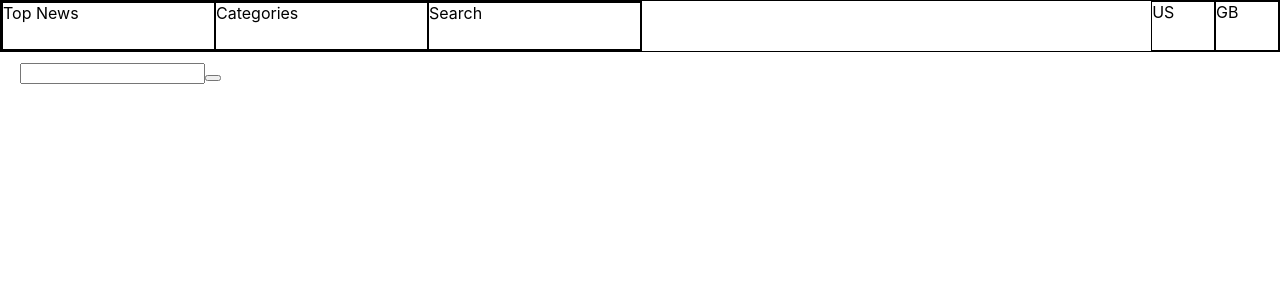
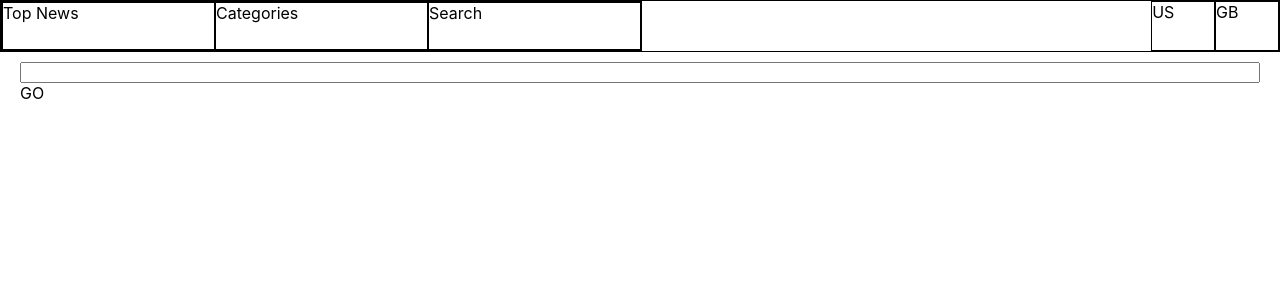
Before and after one commit to ufombam/my_SPA, a React (Create React App) app: page / in a window 1280 px wide. Both pictures are taken after a click on the element "Search". Shown: the top 300 px of the page. Built offline with nearby package versions, Linux system fonts and the light colour scheme.

Commit message:
fixing filter bug

```diff
--- a/src/App.js
+++ b/src/App.js
@@ -19,7 +19,7 @@ function App() {
           country: "US"
         },
         author: null,
-        title: "Kansas State vs. Michigan State",
+        title: "United State vs. Michigan State",
         description: "Kansas State survived a thrilling OT showdown with ...",
         url: "https://www.youtube.com/watch?v=3eC14g8pYM0",
         urlToImage: "https://i.ytimg.com/vi/3eC14g8pYM0/maxresdefault.jpg",
@@ -33,7 +33,7 @@ function App() {
           country: "US"
         },
         author: null,
-        title: "Kansas State vs. Michigan State",
+        title: "Newyork State vs. Michigan State",
         description: "Kansas State survived a thrilling OT showdown with ...",
         url: "https://www.youtube.com/watch?v=3eC14g8pYM0",
         urlToImage: "https://i.ytimg.com/vi/3eC14g8pYM0/maxresdefault.jpg",
@@ -70,11 +70,15 @@ function App() {
     }
   ];
 
-
+  useEffect(() => {
+    filterNewsByCountry()
+  }, [country])
 
   //handles switching of country and filtering of country specific news
   const handleCountryChange = country => {
     setCountry(country);
+    filterNewsByCountry();
+    handleNewsSearch();
   };
 
   //Filter the raw news array depending on the country selected
@@ -84,13 +88,13 @@ function App() {
   }
 
 //Search news and filter handler for Search Page
-  const handleNewsSearch = (e) => {
-    e.preventDefault();
-    const { inputString } = e.target.elements;
+  const handleNewsSearch = () => {
+    const inputElement = document.getElementsByTagName('input');
+    const inputString = inputElement[0].value;
     //filter news for search page
     let filteredNewsArray = rawNews.filter(x => {
       let srchString = x.content.concat(x.description, x.title, x.source.name);
-      if (srchString.toLocaleLowerCase().includes(inputString.value.toLocaleLowerCase()) && x.source.country === country) {
+      if (srchString.toLocaleLowerCase().includes(inputString.toLocaleLowerCase()) && x.source.country === country) {
         return x
       }
     })
@@ -113,7 +117,7 @@ function App() {
       </div>
       <div className='app-body'>
         {
-          route === "categories" ? <Categories newsObject={rawNews}/> : route === "search" ? <Search newsObject={rawNews} handleNewsSearch={handleNewsSearch} filteredNewsObject={filteredNews}/> : <TopNews newsObject={rawNews}/>
+          route === "categories" ? <Categories newsObject={countryNews}/> : route === "search" ? <Search newsObject={countryNews} handleNewsSearch={handleNewsSearch} filteredNewsObject={filteredNews}/> : <TopNews newsObject={countryNews}/>
         }
       </div>
     </div>
--- a/src/components/search/Search.js
+++ b/src/components/search/Search.js
@@ -5,10 +5,8 @@ import NewsCard from '../news-card/News-card';
 function Search({handleNewsSearch, filteredNewsObject}) {
     return (
         <div className="top-news-body">
-            <form action="#" onSubmit={handleNewsSearch}>
-                <input id='inputString'/>
-                <button type='submit'/>
-            </form>
+            <input id='inputString'/>
+            <div onClick={handleNewsSearch}>GO</div>
             <div className='news-list-container'>
                 <NewsCard newsObject={filteredNewsObject}/>
             </div>
```
